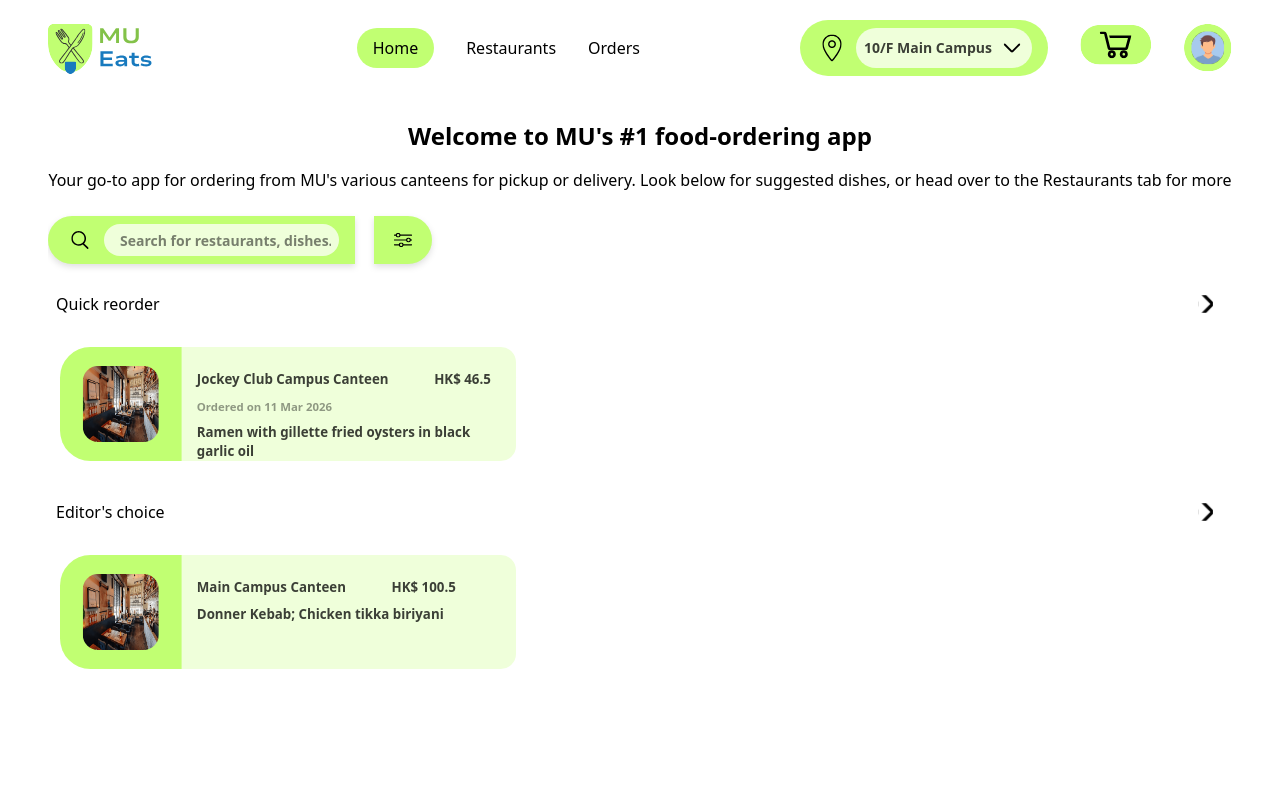
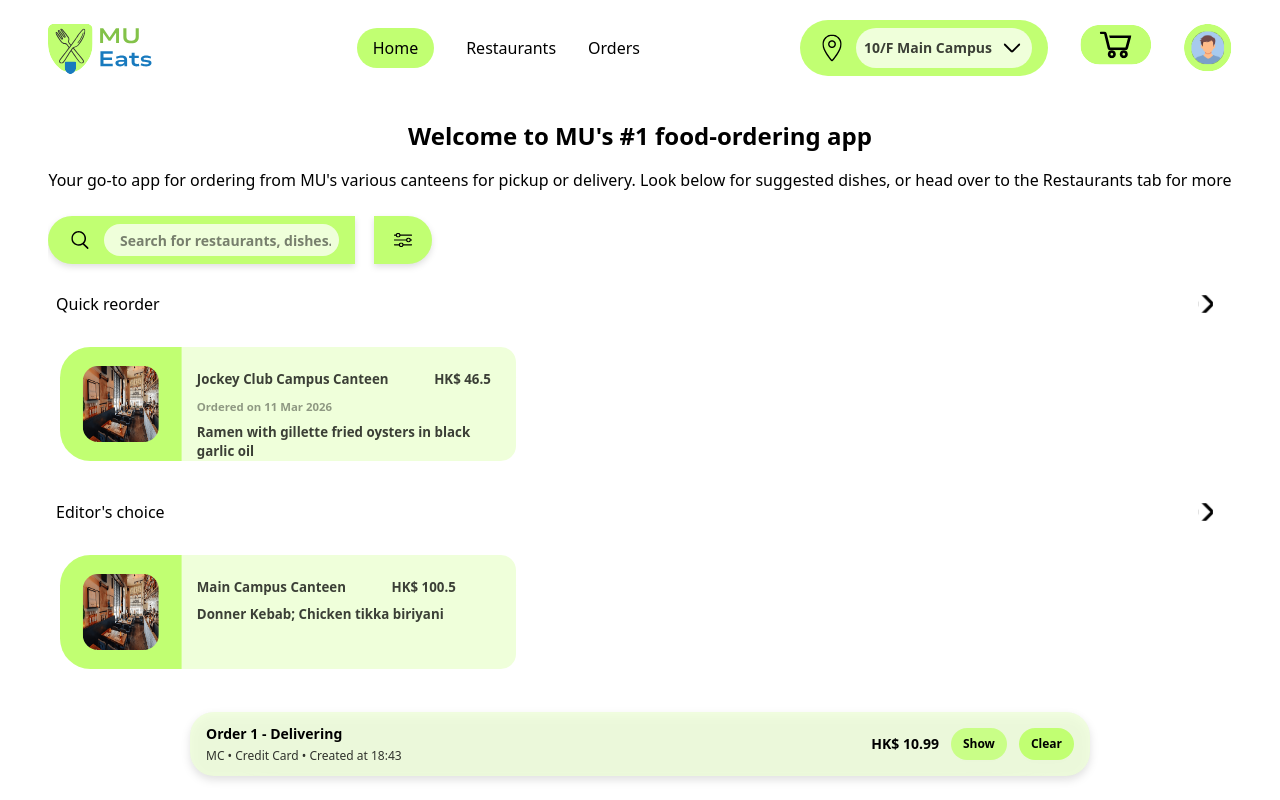
Before and after one commit to JGMS1234/mueats, a Next.js app: page / in a window 1280 px wide. Built offline with nearby package versions, Linux system fonts and the light colour scheme.

Commit message:
feat: add ActiveOrder element
Add with sample active order, not from provider

```diff
--- a/app/(root)/layout.jsx
+++ b/app/(root)/layout.jsx
@@ -1,13 +1,13 @@
 import { Inter } from 'next/font/google';
 import MenuBar from '../components/MenuBar';
 import LocationField from '../components/LocationField';
-import User from '../components/User';
 import Logo from '../../public/icons/icon.svg';
 import UserIco from '../../public/icons/userIcon.svg';
 import Image from 'next/image';
 import './globals.css';
 import ShoppingCard from '../components/ShoppingCart'
 import { CartProvider } from '../context/CartContext';
+import ActiveOrder from "@/app/components/ActiveOrder";
 
 
 const FontInter = Inter({
@@ -22,10 +22,8 @@ export const metadata = {
 };
 
 export default function RootLayout({ children }) {
-
 	return (
 		<html lang='en'>
-
 			<body
 				className={`${FontInter.variable} antialiased flex flex-col-reverse sm:flex-col gap-6 mx-12 mt-2`}>
 				<CartProvider>
@@ -51,6 +49,7 @@ export default function RootLayout({ children }) {
 
 				<main className='h-[80vh] overflow-y-auto'>{children}</main>
 				</CartProvider>
+				<ActiveOrder />
 			</body>
 		</html>
 	);
--- /dev/null
+++ b/app/components/ActiveOrder.jsx
@@ -0,0 +1,76 @@
+'use client';
+
+import { useState } from 'react';
+import { useRouter, usePathname } from 'next/navigation';
+import { formatCurrency, formatDate, formatTime } from '../lib/utils';
+import clsx from "clsx";
+
+export default function ActiveOrder() {
+	const router = useRouter();
+	const pathname = usePathname();
+
+	const [activeOrder, setActiveOrder] = useState({
+		orderName: 'Order 1',
+		amount: 10.99,
+		currency: 'HK$',
+		campusName: 'MC',
+		createdAt: new Date(),
+		status: 'Delivering',
+		paymentMethod: 'Credit Card',
+		items: [
+			{
+				name: 'Burger',
+				qty: 2,
+				price: 5.49,
+			},
+		],
+	});
+	const [closing, setClosing] = useState(false);
+
+	if (!activeOrder || pathname === "/orders") return null;
+
+	const clearActiveOrder = () => {
+		setClosing(true);
+		setTimeout(() => setActiveOrder(null), 300);
+	}
+	const showOrder = () => router.push('/orders');
+
+	const createdAt = activeOrder.createdAt;
+	const createdToday = createdAt && createdAt.toDateString() === new Date().toDateString();
+
+	const timestampLabel = createdToday
+			? "Created at " + formatTime(createdAt, '24-hour')
+			: formatDate(createdAt);
+
+	return (
+		<div className={clsx(
+			"fixed z-1000 bottom-6 left-1/2 -translate-x-1/2 flex items-center gap-4 w-[92vw] max-w-225 px-4 py-3 rounded-3xl bg-(--secondary-colour)/80 backdrop-blur-2xl drop-shadow-lg transition-all duration-300 ease-in-out",
+			closing ? "opacity-0 translate-y-6" : "opacity-100 translate-y-0"
+		)}>
+			<div className='flex flex-col gap-1 overflow-hidden'>
+				<div className='text-sm font-semibold text-nowrap truncate'>
+					{activeOrder.orderName} - {activeOrder.status}
+				</div>
+				<div className='text-xs opacity-80 flex gap-2 flex-wrap'>
+					{activeOrder.campusName} • {activeOrder.paymentMethod} • {timestampLabel}
+				</div>
+			</div>
+
+			<div className='ml-auto flex items-center gap-3'>
+				<div className='text-sm font-semibold whitespace-nowrap'>
+					{formatCurrency(activeOrder.amount, activeOrder.currency)}
+				</div>
+				<button
+					onClick={showOrder}
+					className='text-xs font-semibold px-3 py-2 rounded-2xl bg-(--primary-colour)/80 hover:scale-[1.02] active:scale-95 transition-all duration-200 ease-in-out'>
+					Show
+				</button>
+				<button
+					onClick={clearActiveOrder}
+					className='text-xs font-semibold px-3 py-2 rounded-2xl bg-(--primary-colour) hover:scale-[1.02] active:scale-95 transition-all duration-200 ease-in-out'>
+					Clear
+				</button>
+			</div>
+		</div>
+	);
+}
```
